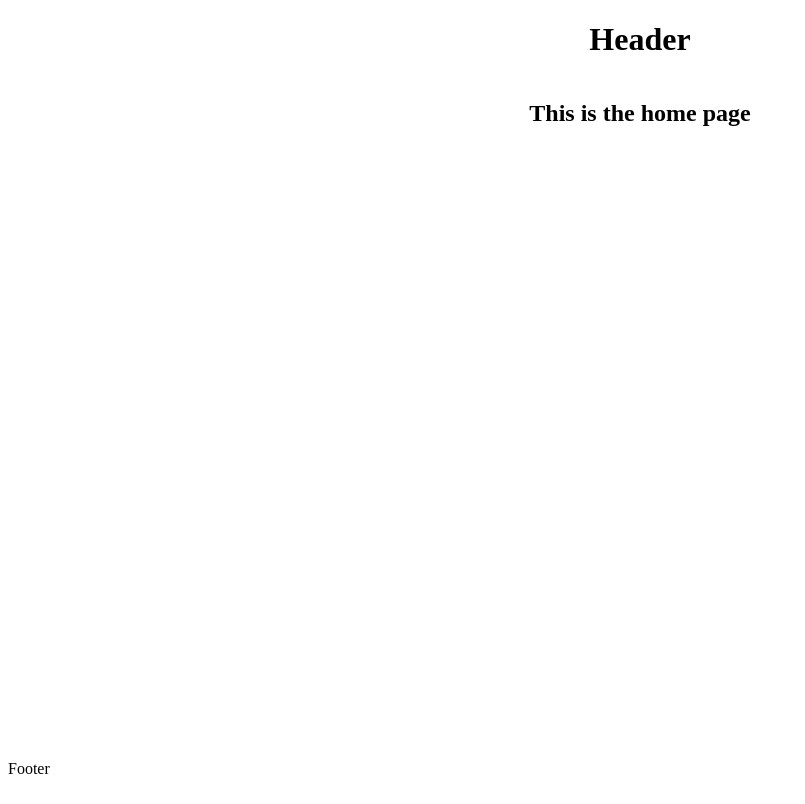
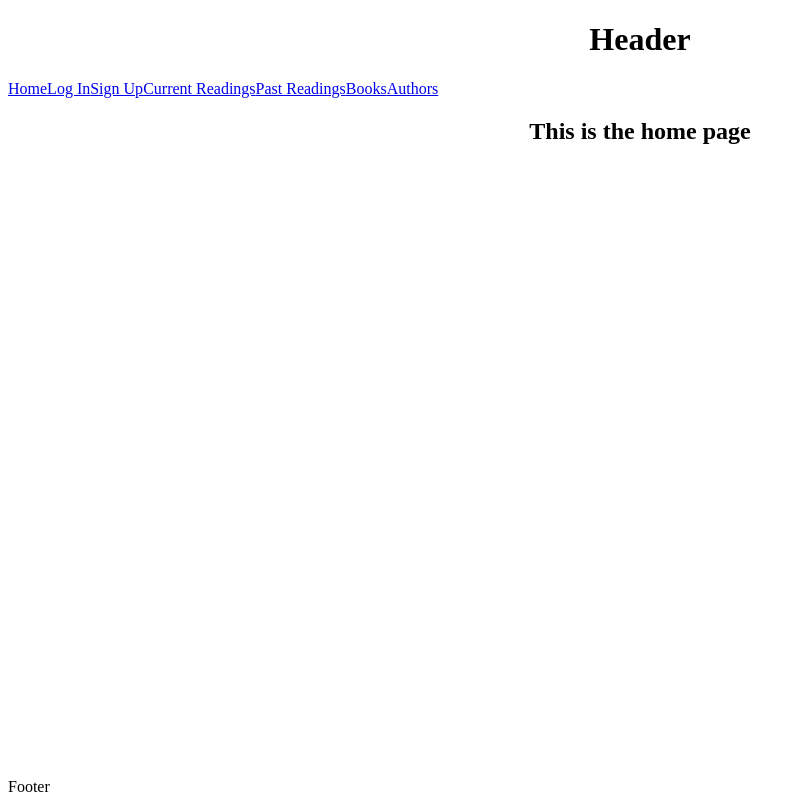
Before and after one commit to taylorhmorris/reading-log-front, a React (Vite) app: page / in a window 1280 px wide. Shown: the whole page, without its empty margins (0-805 px from the left). Built offline with nearby package versions, Linux system fonts and the light colour scheme.

Commit message:
feat: add links to each page in Navbar

```diff
--- a/src/App.tsx
+++ b/src/App.tsx
@@ -1,4 +1,5 @@
 import { BrowserRouter as Router, Routes, Route } from 'react-router-dom';
+import { Navbar } from './components/Navbar';
 import { Home } from './pages/Home';
 import { Login } from './pages/Login';
 import { Signup } from './pages/Signup';
@@ -16,6 +17,7 @@ function App() {
         <div>
           <header>
             <h1>Header</h1>
+            <Navbar />
           </header>
           <main>
             <Routes>
--- a/src/components/Navbar.tsx
+++ b/src/components/Navbar.tsx
@@ -1,3 +1,13 @@
 export function Navbar() {
-  return <nav>Navbar</nav>;
+  return (
+    <nav>
+      <a href="/">Home</a>
+      <a href="/login">Log In</a>
+      <a href="/signup">Sign Up</a>
+      <a href="/current-readings">Current Readings</a>
+      <a href="/past-readings">Past Readings</a>
+      <a href="/books">Books</a>
+      <a href="/authors">Authors</a>
+    </nav>
+  );
 }
```
